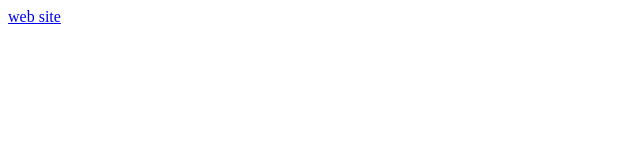
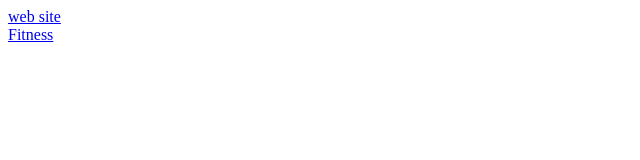
Before and after one commit to IDhruv20041/HTML, a plain HTML site: page index.html in a window 1280 px wide. Shown: the full height of the page, 0-640 px from the left. Drawn offline with Linux system fonts and the light colour scheme.

Commit message:
Update index.html

```diff
--- a/index.html
+++ b/index.html
@@ -1 +1,3 @@
 <a href="/web site/index.html">web site</a>
+<br>
+<a href="/fitness/index.html">Fitness</a>
```
